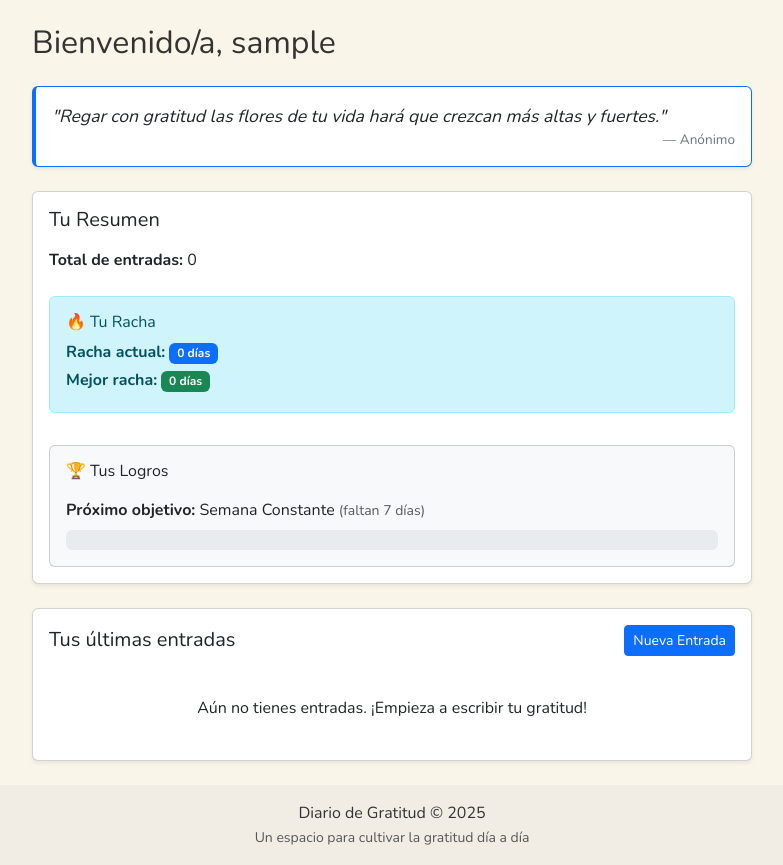
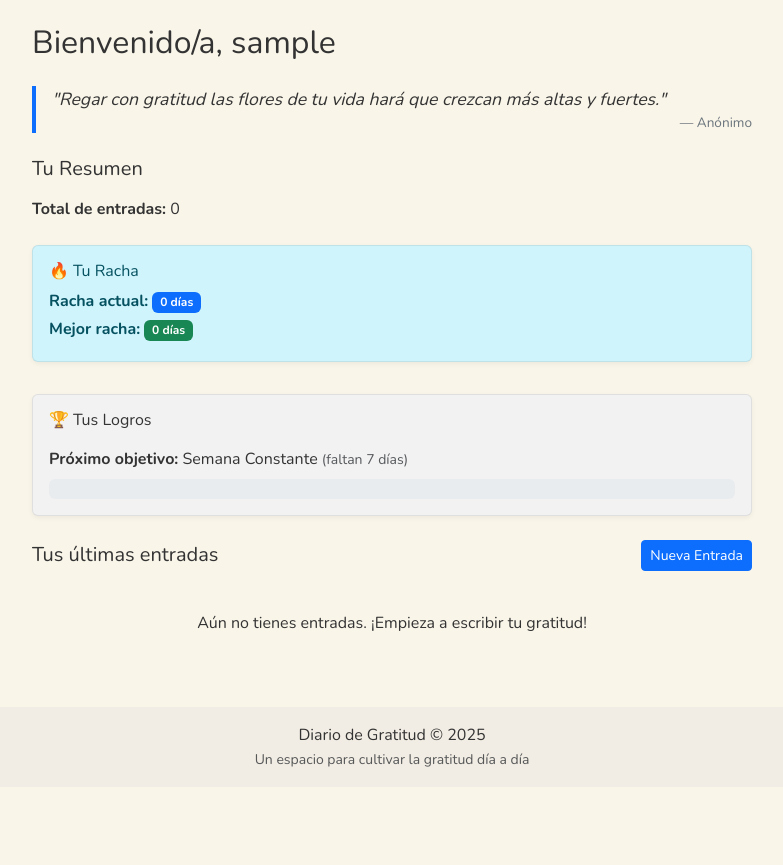
Before and after one commit to Jaolmos/gratitude-journal-django, a Django app: page /journal/dashboard/ in a window 1280 px wide. Shown: the part 76-941 px from the top of the page, without its empty margins (248-1031 px from the left). After the commit the page ends 843 px from the top, so only its background shows below. Run offline with Django 5.2, Linux system fonts and the light colour scheme; the visitor is signed in with stand-in values (Sample User, id 1); data that the repository does not hold is empty; parts of the project's set-up code (start-up, migrations or seed data) failed here and were passed over.

Commit message:
style: mejora la consistencia visual entre el dashboard y la lista de entradas

```diff
--- a/templates/journal/dashboard.html
+++ b/templates/journal/dashboard.html
@@ -13,6 +13,28 @@
     .border-start.border-primary {
         border-left-width: 0.25rem !important;
     }
+    .dashboard-section {
+        margin-bottom: 1.5rem;
+    }
+    .entry-card {
+        background-color: #F2F2F2;
+        border-radius: 0.375rem;
+        padding: 1rem;
+        margin-bottom: 1rem;
+        box-shadow: 0 2px 5px rgba(0, 0, 0, 0.05);
+        border: 1px solid rgba(0, 0, 0, 0.08);
+    }
+    .achievement-card {
+        background-color: #F2F2F2;
+        border-radius: 0.375rem;
+        padding: 1rem;
+        box-shadow: 0 2px 5px rgba(0, 0, 0, 0.05);
+        border: 1px solid rgba(0, 0, 0, 0.08);
+    }
+    .streak-card {
+        box-shadow: 0 2px 5px rgba(0, 0, 0, 0.05);
+        border: 1px solid rgba(0, 0, 0, 0.08);
+    }
 </style>
 {% endblock %}
 
@@ -25,20 +47,17 @@
 
             <!-- Frase motivacional -->
             {% if quote %}
-            <div class="card shadow-sm mb-4 border-start border-primary">
-                <div class="card-body">
+            <div class="border-start border-primary ps-3 mb-4 dashboard-section">
                 <blockquote class="blockquote mb-0">
                     <p class="fst-italic">"{{ quote.text }}"</p>
                     <footer class="blockquote-footer text-end">{{ quote.author }}</footer>
                 </blockquote>
             </div>
-            </div>
             {% endif %}
 
             <!-- Resumen -->
-            <div class="card shadow-sm mb-4">
-                <div class="card-body">
-                    <h2 class="h5 card-title mb-3">Tu Resumen</h2>
+            <div class="dashboard-section">
+                <h2 class="h5 mb-3">Tu Resumen</h2>
                 <div class="row">
                     <div class="col-sm-6">
                         <p class="mb-2"><strong>Total de entradas:</strong> {{ total_entries }}</p>
@@ -52,7 +71,7 @@
                 <!-- Sección de Rachas -->
                 <div class="row mt-3">
                     <div class="col-12">
-                            <div class="alert alert-info">
+                        <div class="alert alert-info streak-card">
                             <h3 class="h6 mb-2">🔥 Tu Racha</h3>
                             <p class="mb-1">
                                 <strong>Racha actual:</strong>
@@ -75,8 +94,7 @@
                 <!-- Sección de Logros -->
                 <div class="row mt-3">
                     <div class="col-12">
-                            <div class="card bg-light">
-                                <div class="card-body">
+                        <div class="achievement-card">
                             <h3 class="h6 mb-3">🏆 Tus Logros</h3>
 
                             {% if achievements %}
@@ -111,14 +129,11 @@
                     </div>
                 </div>
             </div>
-                </div>
-            </div>
 
             <!-- Últimas entradas -->
-            <div class="card shadow-sm">
-                <div class="card-body">
+            <div class="dashboard-section">
                 <div class="d-flex justify-content-between align-items-center mb-3">
-                        <h2 class="h5 card-title mb-0">Tus últimas entradas</h2>
+                    <h2 class="h5 mb-0">Tus últimas entradas</h2>
                     <a href="{% url 'journal:entry_create' %}" class="btn btn-primary btn-sm">
                         Nueva Entrada
                     </a>
@@ -126,9 +141,8 @@
 
                 {% if latest_entries %}
                     {% for entry in latest_entries %}
-                            <div class="card bg-light mb-3">
-                                <div class="card-body">
-                                    <p class="card-text">{{ entry.content }}</p>
+                        <div class="entry-card">
+                            <p class="mb-2">{{ entry.content }}</p>
                             <div class="d-flex justify-content-between align-items-center">
                                 <span class="badge bg-light text-dark">
                                     {{ entry.get_mood_display }}
@@ -136,7 +150,6 @@
                                 <small class="text-muted">
                                     {{ entry.created_at|date:"d/m/Y H:i" }}
                                 </small>
-                                    </div>
                             </div>
                         </div>
                     {% endfor %}
@@ -154,5 +167,4 @@
         </div>
     </div>
 </div>
-</div>
 {% endblock %}
```
Also changed, not shown: static/css/dashboard.css (added, +122 -0 lines). Lines whose indentation alone changed are shown as unchanged.
